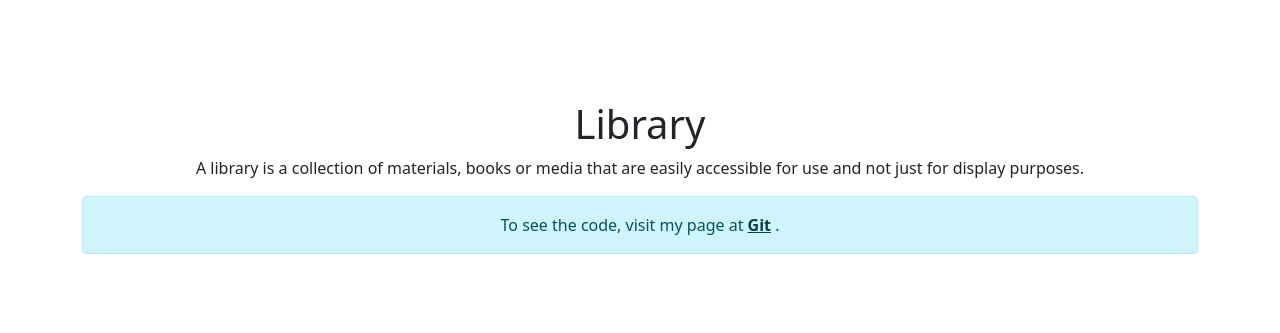
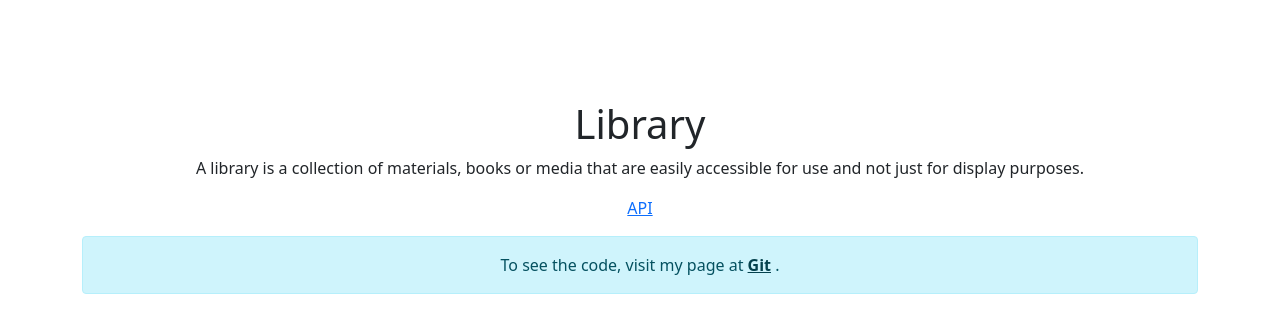
Before and after one commit to alex2011ua/heroku_library, a Django app: page / in a window 1280 px wide. Shown: the part 102-435 px from the top of the page. Run offline with Django 3.2, Linux system fonts and the light colour scheme; parts of the project's set-up code (start-up, migrations or seed data) failed here and were passed over.

```diff
--- a/hello/templates/index.html
+++ b/hello/templates/index.html
@@ -10,6 +10,7 @@
     </a>
     <h1>Library</h1>
     <p>A library is a collection of materials, books or media that are easily accessible for use and not just for display purposes.</p>
+      <p><a href="https://django-l.herokuapp.com/api/v1/">API</a> </p>
 
   </div>
 </div>
```
